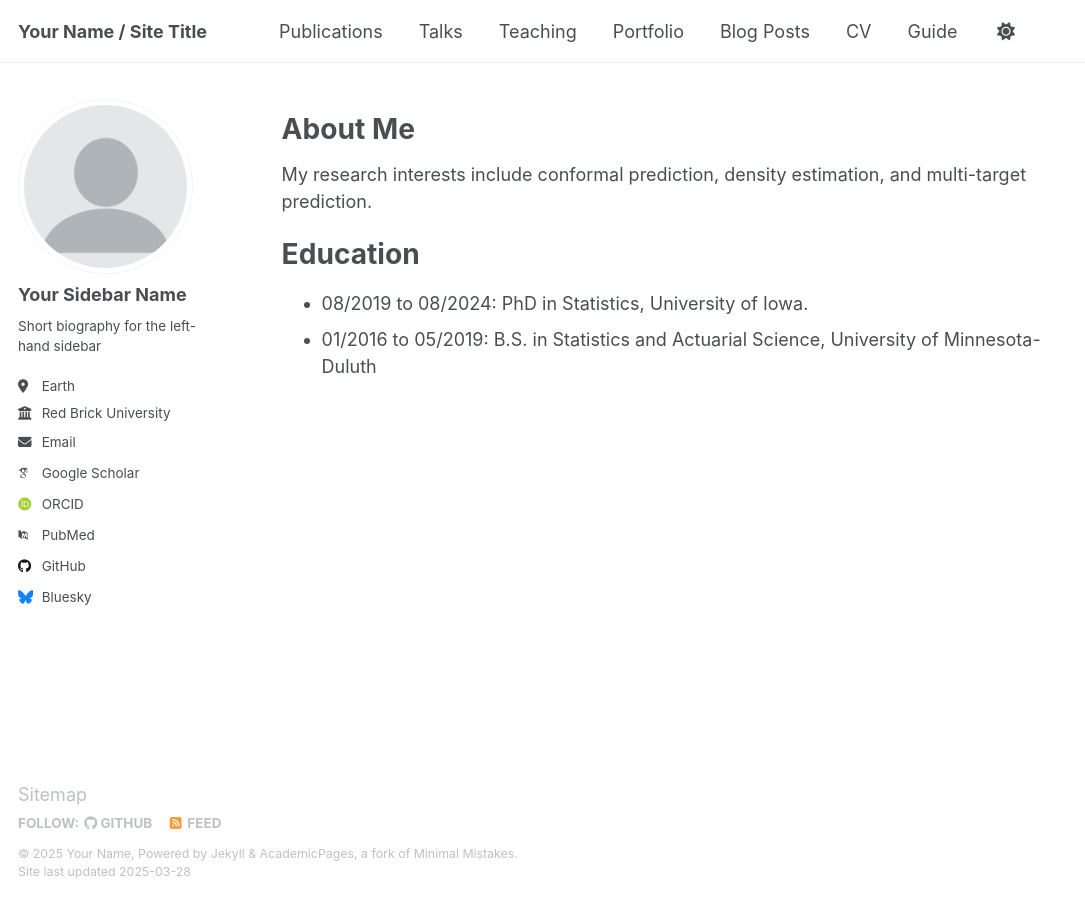
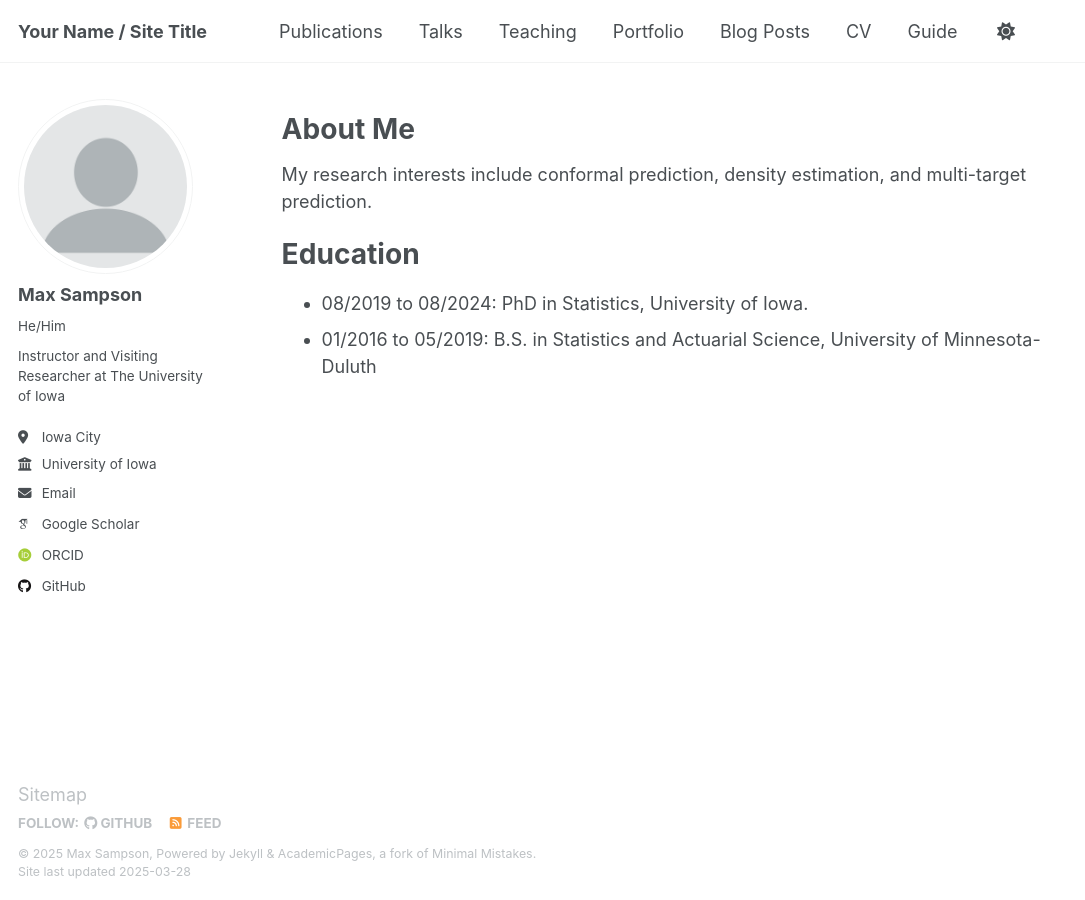
Before and after one commit to maxsampson/maxsampson.github.io, a Jekyll site: the page built from _pages/about.md, in a window 1280 px wide. Shown: the whole page, without its empty margins (0-1085 px from the left). Built offline with Jekyll 4.4.1, drawn with Linux system fonts in a browser that asks for light colours; some web fonts are replaced.

Commit message:
Update _config.yml

```diff
--- a/_config.yml
+++ b/_config.yml
@@ -11,11 +11,11 @@ locale                   : "en-US"
 site_theme               : "default"
 title                    : "Your Name / Site Title"
 title_separator          : "-"
-name                     : &name "Your Name"
+name                     : &name "Max Sampson"
 description              : &description "personal description"
-url                      : https://academicpages.github.io # the base hostname & protocol for your site e.g. "https://[your GitHub username].github.io"
+url                      : https://maxsampson/maxsampson.github.io # the base hostname & protocol for your site e.g. "https://[your GitHub username].github.io"
 baseurl                  : "" # the subpath of your site, e.g. "/blog"
-repository               : "academicpages/academicpages.github.io"
+repository               : "maxsampson/maxsampson.github.io"
 
 # Site Author - The following control what appear as part of the author content on the side bar.
 #               If a field is blank the icon and link will not appear, otherwise it will be shown.
@@ -23,21 +23,21 @@ repository               : "academicpages/academicpages.github.io"
 author:
   # Biographic information
   avatar           : "profile.png"
-  name             : "Your Sidebar Name"
-  pronouns         : # example: "she/her"
-  bio              : "Short biography for the left-hand sidebar"
-  location         : "Earth"
-  employer         : "Red Brick University"
+  name             : "Max Sampson"
+  pronouns         : "He/Him"
+  bio              : "Instructor and Visiting Researcher at The University of Iowa"
+  location         : "Iowa City"
+  employer         : "University of Iowa"
   uri              : # URL
-  email            : "none@example.org"
+  email            : "max-sampson@uiowa.edu"
 
   # Academic websites
   arxiv            : # URL - Update with the correct link to your profile
-  googlescholar    : "https://scholar.google.com/citations?user=PS_CX0AAAAAJ"
+  googlescholar    : "https://scholar.google.com/citations?user=lLPvKyYAAAAJ&hl=en&oi=ao"
   impactstory      : # URL
-  orcid            : "http://orcid.org/yourorcidurl"
+  orcid            : "https://orcid.org/0009-0007-9222-8043"
   semantic         : # URL
-  pubmed           : "https://www.ncbi.nlm.nih.gov/pubmed/?term=john+snow"
+  pubmed           : # URL
   researchgate     : # URL
   scopus           : # URL
 
@@ -45,12 +45,12 @@ author:
   bitbucket        : # Username - Update with your username on the site
   codepen          : # Username
   dribbble         : # Username
-  github           : "academicpages"
+  github           : "maxsampson"
   kaggle           : # Username
   stackoverflow    : # User number or user number and name (i.e., use "1" or "1/jeff-atwood")
 
   # Social media
-  bluesky          : "bsky.app" # Replace this with you Bluesky username
+  bluesky          : #"bsky.app" # Replace this with you Bluesky username
   facebook         : # Username
   flickr           : # Username
   foursquare       : # Username
```
